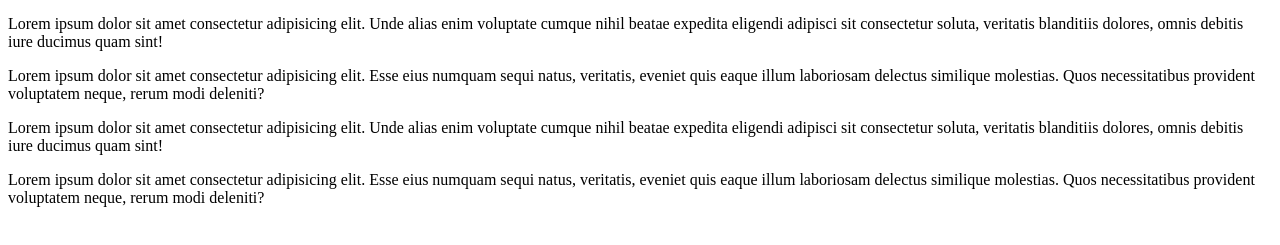
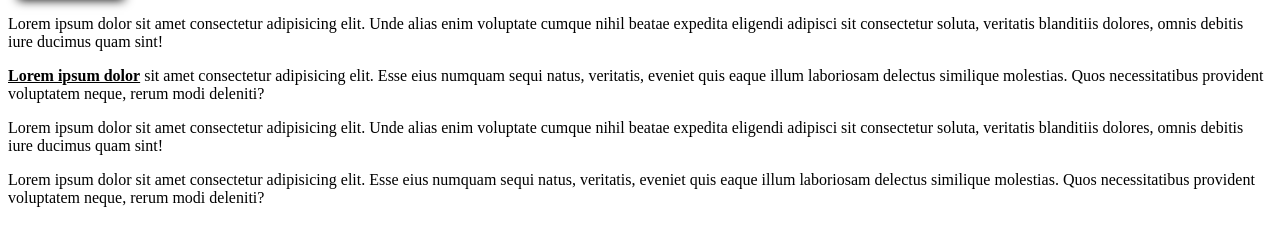
Before and after one commit to sanad401/design-site, a plain HTML site: page index.html in a window 1280 px wide. Shown: the part 145-390 px from the top of the page. Drawn offline with Linux system fonts and the light colour scheme.

Commit message:
added some style

```diff
--- a/index.html
+++ b/index.html
@@ -12,7 +12,7 @@
     <img src="images/b&w potrait/dm-david-66q8pzRdWq8-unsplash.jpg" alt="">
     <div><p>Lorem ipsum dolor sit amet consectetur adipisicing elit. Unde alias enim voluptate cumque nihil beatae expedita eligendi adipisci sit consectetur soluta, veritatis blanditiis dolores, omnis debitis iure ducimus quam sint!</p>
     <p>
-        Lorem ipsum dolor sit amet consectetur adipisicing elit. Esse eius numquam sequi natus, veritatis, eveniet quis eaque illum laboriosam delectus similique molestias. Quos necessitatibus provident voluptatem neque, rerum modi deleniti?<p>Lorem ipsum dolor sit amet consectetur adipisicing elit. Unde alias enim voluptate cumque nihil beatae expedita eligendi adipisci sit consectetur soluta, veritatis blanditiis dolores, omnis debitis iure ducimus quam sint!</p>
+        <span class="span">Lorem ipsum dolor</span> sit amet consectetur adipisicing elit. Esse eius numquam sequi natus, veritatis, eveniet quis eaque illum laboriosam delectus similique molestias. Quos necessitatibus provident voluptatem neque, rerum modi deleniti?<p>Lorem ipsum dolor sit amet consectetur adipisicing elit. Unde alias enim voluptate cumque nihil beatae expedita eligendi adipisci sit consectetur soluta, veritatis blanditiis dolores, omnis debitis iure ducimus quam sint!</p>
         <p>
             Lorem ipsum dolor sit amet consectetur adipisicing elit. Esse eius numquam sequi natus, veritatis, eveniet quis eaque illum laboriosam delectus similique molestias. Quos necessitatibus provident voluptatem neque, rerum modi deleniti?</p>
         </div>
--- a/styles/img.css
+++ b/styles/img.css
@@ -5,4 +5,9 @@
 img{
     width: 100px;
     border: 3px solid black;
+    box-shadow: 10px 5px 10px;
 }
+.span{
+    font-weight: bold;
+    text-decoration: underline;
+}
```
